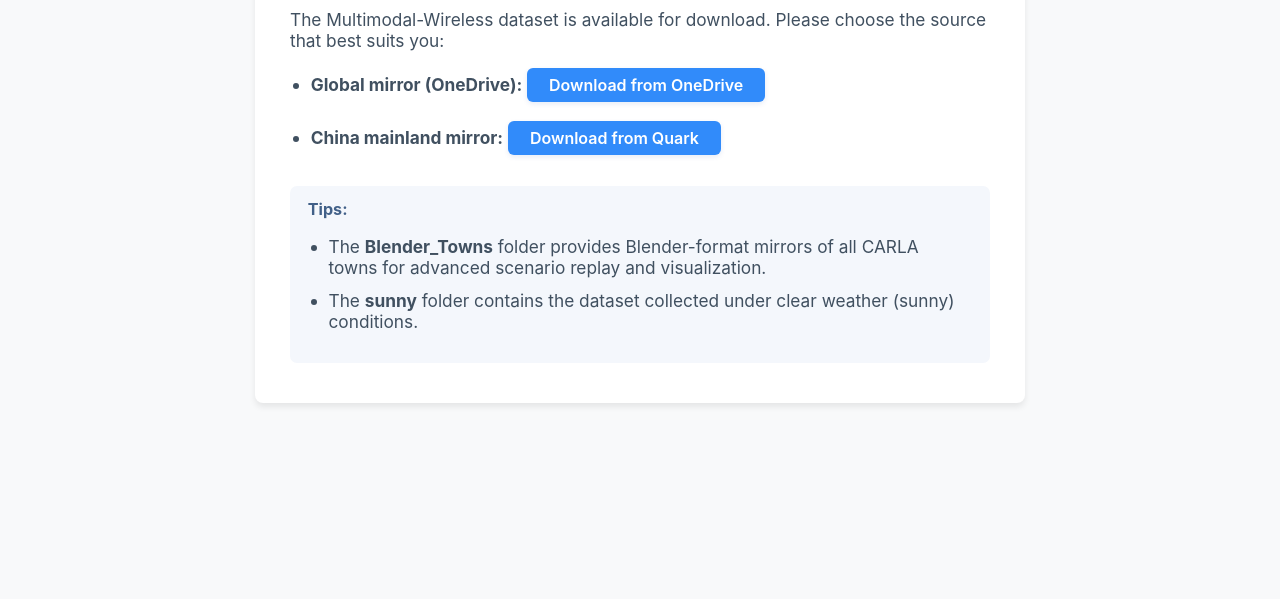
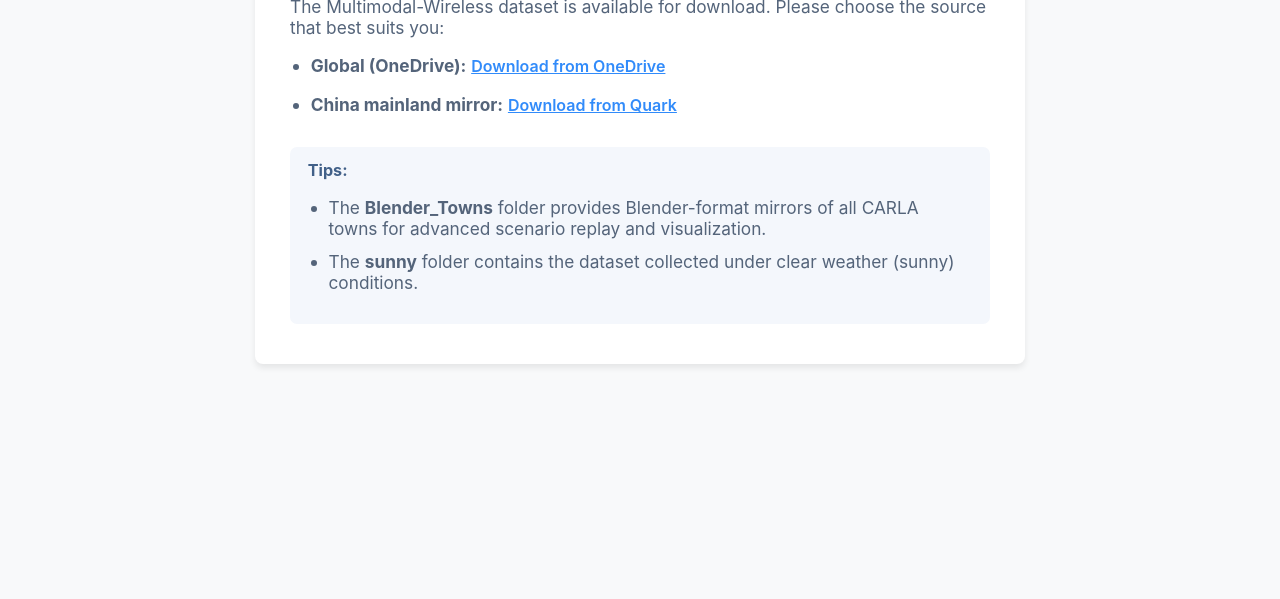
Before and after one commit to le-liang/mmw, a plain HTML site: page download.html in a window 1280 px wide. Shown: the part 201-800 px from the top of the page. Drawn offline with Linux system fonts and the light colour scheme.

Commit message:
Add files via upload

```diff
--- a/download.html
+++ b/download.html
@@ -67,8 +67,8 @@
             border-radius: 8px;
             box-shadow: 0 4px 6px rgba(0,0,0,0.08);
         }
-        h1 { color: #254f86; text-align: center; font-size: 1.9rem; margin-bottom: 1.6rem; }
-        p, ul { font-size: 1.08rem; color: #405060; }
+        h1 { color: #2c3e50; text-align: center; font-size: 1.6rem; margin-bottom: 1.3rem; }
+        p, ul, li { font-size: 1.08rem; color: #54647a; }
         ul { padding-left: 1.2em; }
         li {margin-bottom: 0.7em;}
         .note {
@@ -80,26 +80,22 @@
             margin-top: 1.3rem;
         }
         /* 新增小按钮样式 */
-        .btn-small {
+        .btn-link {
             display: inline-block;
-            padding: 7px 22px;
             font-size: 1rem;
-            border-radius: 6px;
-            background-color: #318bfa;
-            color: #fff !important;
+            color: #318bfa !important;
+            text-decoration: underline;
+            background: none;
+            border: none;
+            padding: 0;
+            margin-right: 20px;
+            margin-bottom: 6px;
             font-weight: 600;
-            text-decoration: none;
-            margin-right: 13px;
-            margin-bottom: 6px;
-            transition: background 0.18s, transform 0.15s;
-            border: none;
-            outline: none;
-            box-shadow: 0 2px 5px rgba(24,68,164,0.10);
+            cursor: pointer;
+            transition: color 0.18s;
         }
-        .btn-small:hover, .btn-small:focus {
-            background: #1764ae;
-            color:#fff;
-            transform: translateY(-1.5px);
+        .btn-link:hover, .btn-link:focus {
+            color: #1764ae !important;
         }
     </style>
 </head>
@@ -125,12 +121,12 @@
         </p>
         <ul style="margin-bottom:1.6rem;">
             <li>
-                <strong>Global mirror (OneDrive):</strong>
-                <a class="btn-small" href="https://1drv.ms/f/c/e891739d21c98746/EpnYIxEFXAdAmoj7GePie8QB5be53v1TTER4OmjjQbNYNQ?e=ykbmZh" target="_blank">Download from OneDrive</a>
+                <strong>Global (OneDrive):</strong>
+                <a class="btn-link" href="https://1drv.ms/f/c/e891739d21c98746/EpnYIxEFXAdAmoj7GePie8QB5be53v1TTER4OmjjQbNYNQ?e=ykbmZh" target="_blank">Download from OneDrive</a>
             </li>
             <li>
                 <strong>China mainland mirror:</strong>
-                <a class="btn-small" href="https://pan.quark.cn/s/de33117418c4" target="_blank">Download from Quark</a>
+                <a class="btn-link" href="https://pan.quark.cn/s/de33117418c4" target="_blank">Download from Quark</a>
             </li>
         </ul>
         <div class="note">
```
Also changed, not shown: data-collection.html (+3 -3 lines), scenarios.html (+3 -3 lines), tutorials.html (+3 -3 lines).
